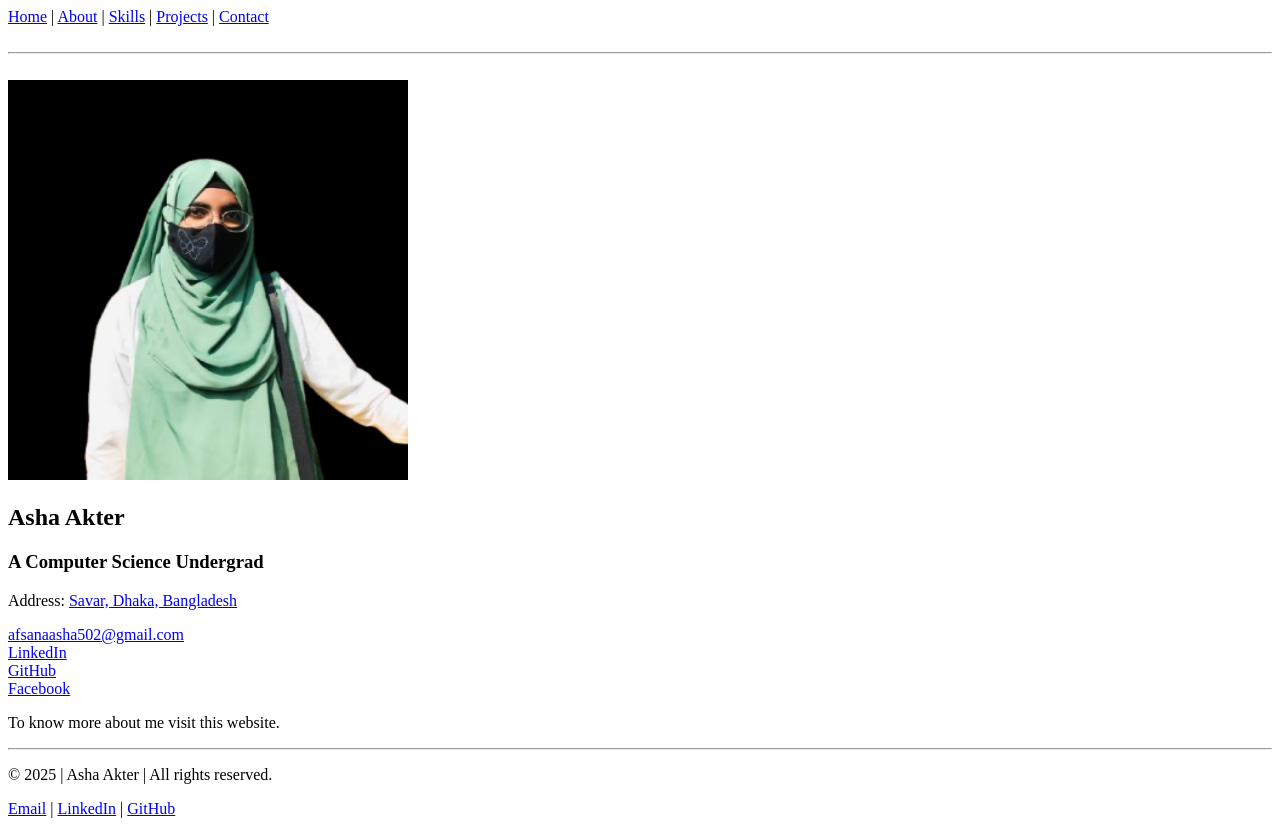
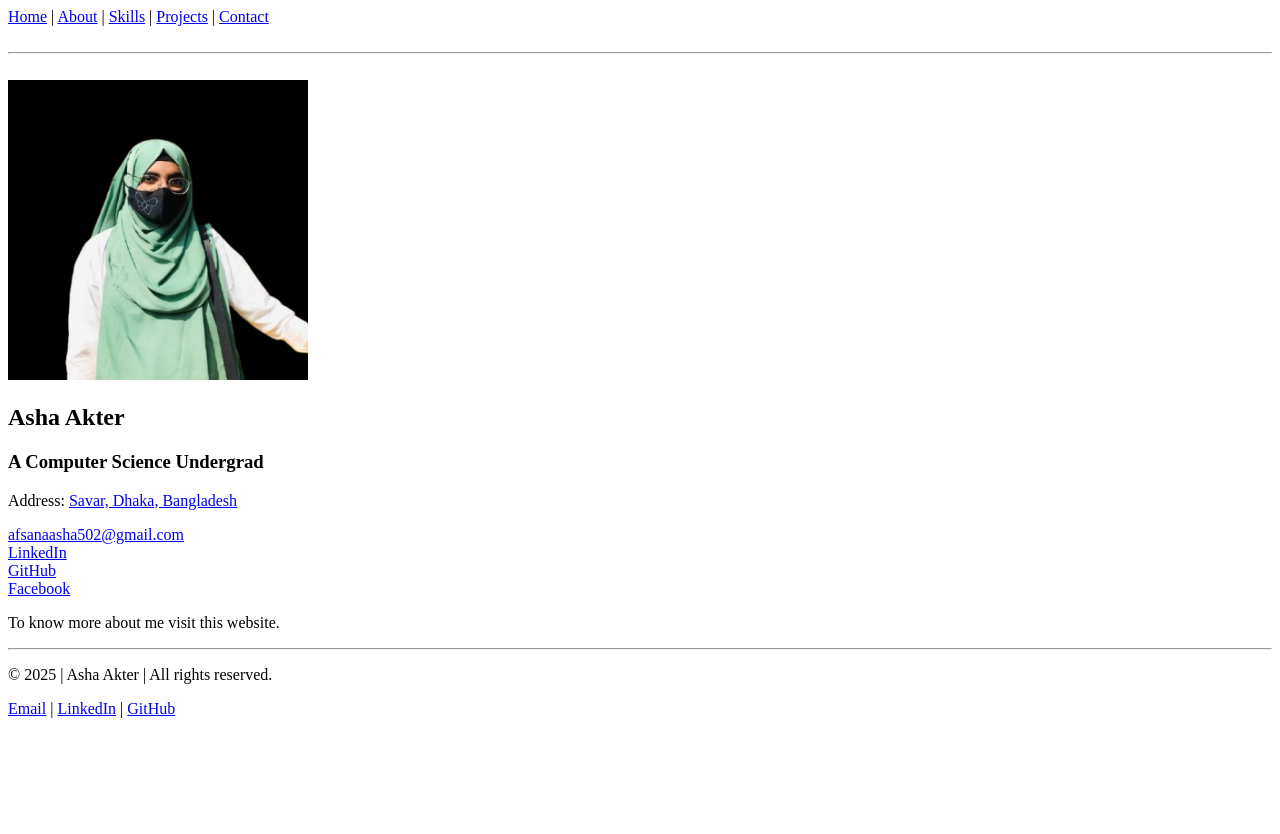
Before and after one commit to afsanaashaa/ashaakter-portfolio-html, a plain HTML site: page index.html in a window 1280 px wide. After the commit the page ends 800 px from the top, so only its background shows below. Drawn offline with Linux system fonts and the light colour scheme.

Commit message:
Update image size

```diff
--- a/index.html
+++ b/index.html
@@ -15,7 +15,7 @@
     </div>
     <br><hr><br>
     <div>
-        <img src="assets/asha.png" alt="profile" width="400px" height="400px">
+        <img src="assets/asha.png" alt="profile" width="300px" height="300px">
 
         <h2>Asha Akter</h2>
         <h3>A Computer Science Undergrad</h3>
```
